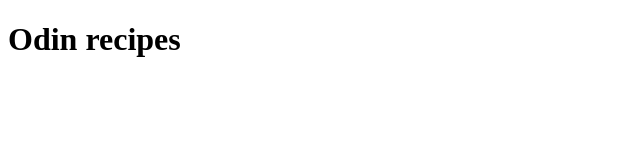
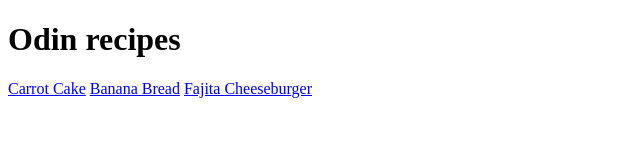
Before and after one commit to davidcastro3435/odin-recipes, a plain HTML site: page index.html in a window 1280 px wide. Shown: the whole page, without its empty margins (0-640 px from the left). Drawn offline with Linux system fonts and the light colour scheme.

Commit message:
fix: add new recipes

```diff
--- a/index.html
+++ b/index.html
@@ -8,5 +8,8 @@
 
     <body>
         <h1>Odin recipes</h1>
+        <a href="recipes/carrot-cake.html" alt="link to Carrot Cake Recipe">Carrot Cake</a>
+        <a href="recipes/banana-bread.html" alt="link to Banana Bread Recipe">Banana Bread</a>
+        <a href="recipes/fajita-cheeseburger.html" alt="link to Fajita Cheeseburger Recipe">Fajita Cheeseburger</a>
     </body>
 </html>
```
